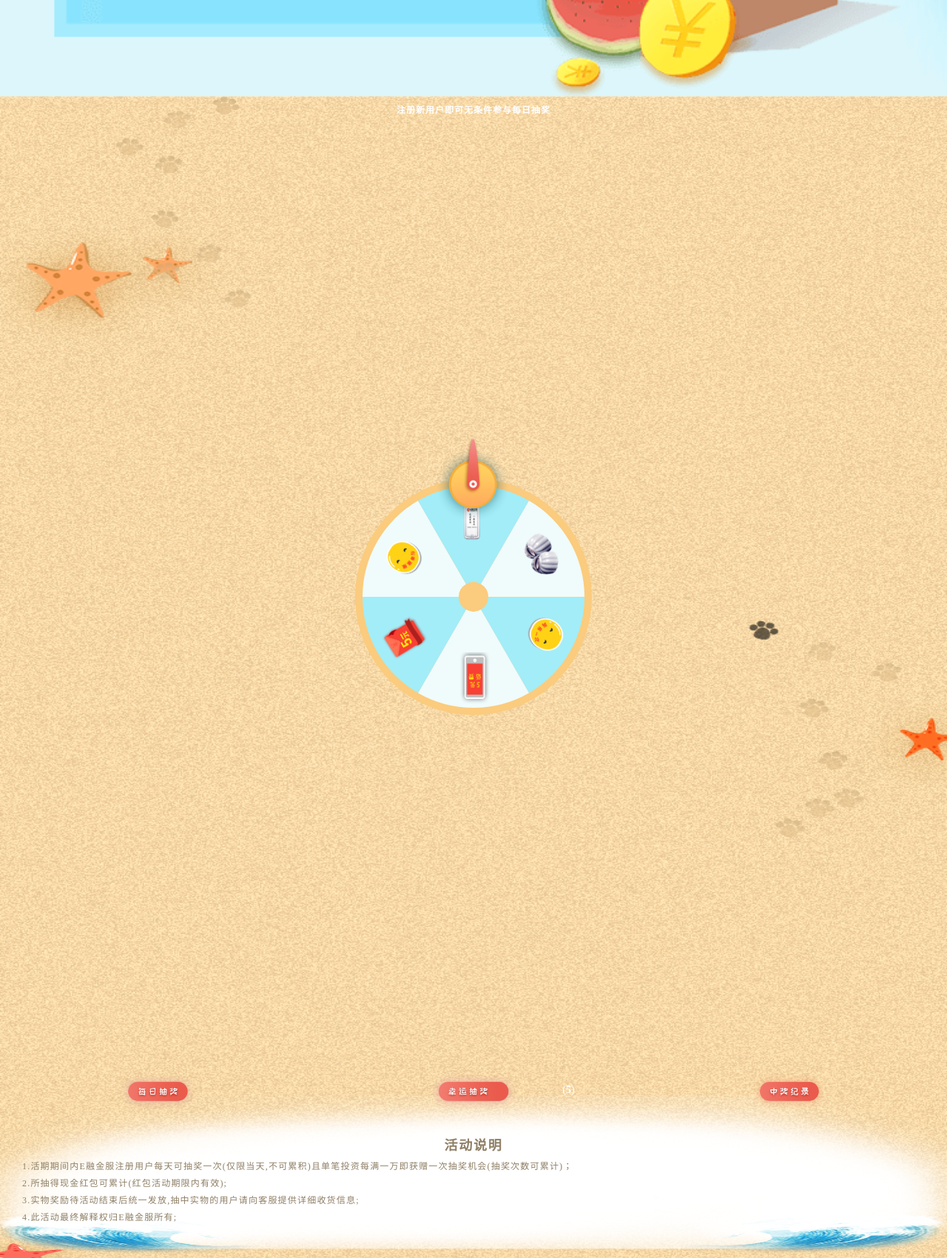
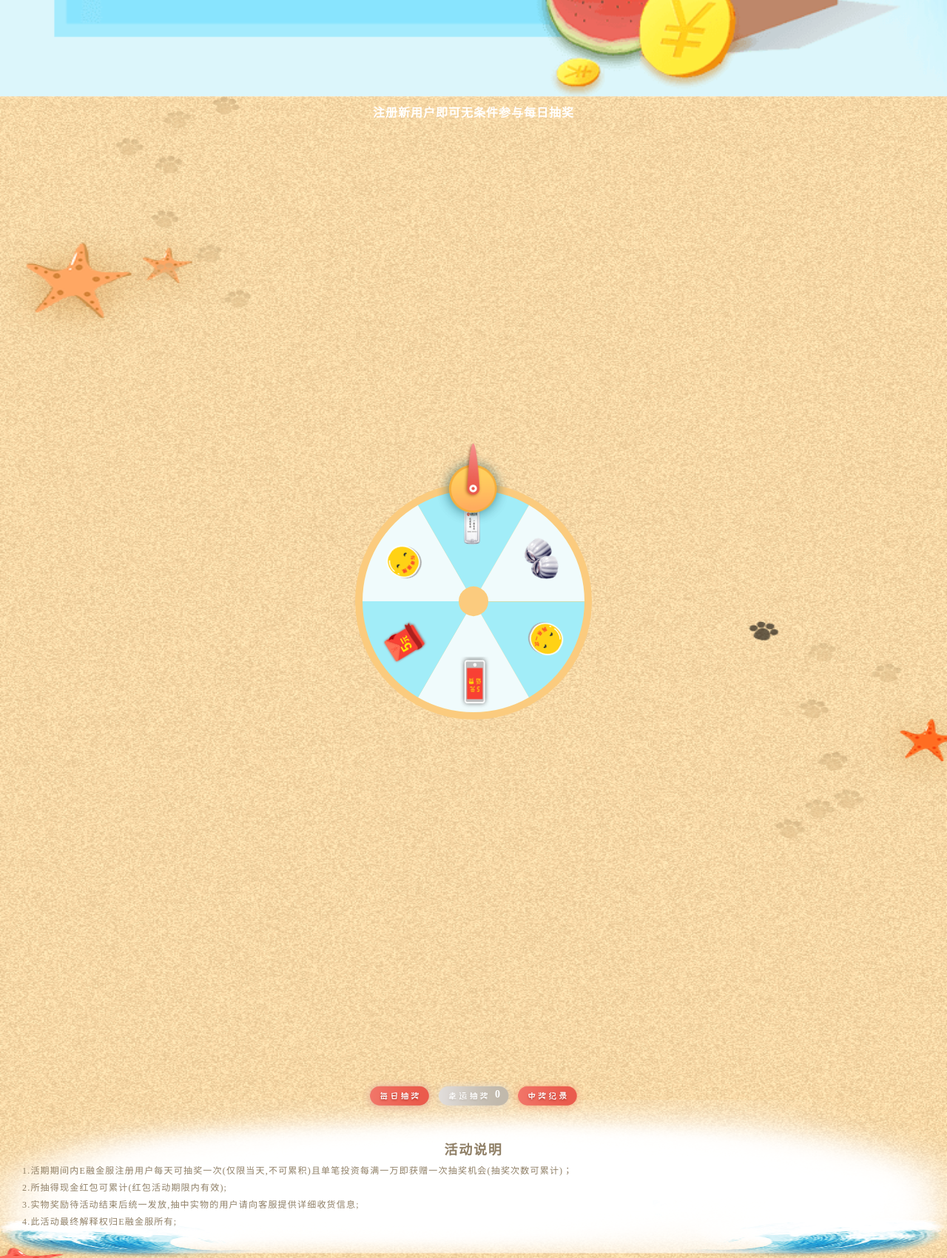
Before and after one commit to lttztt/myCode, a plain HTML site: page lottery_final/index.html in a window 1280 px wide. Shown: the part 380-2081 px from the top of the page at 74% size. Drawn offline with Linux system fonts and the light colour scheme.

Commit message:
把按钮组改为300固定加居中显示以适配定位大小屏手机。把次数的括号去掉了

```diff
--- a/lottery_final/css/index.css
+++ b/lottery_final/css/index.css
@@ -7,16 +7,16 @@ body,html{width:100%;background-color:#fddfad}
 .top_banner img{width:100%}
 .main{background-image:url(../images/bg_main.png);background-repeat:no-repeat;background-size:100% 100%;position:relative}
 .main .lottery{width:100%;margin-top:-5px}
-.lottery .lottery_title{padding:10px;text-align:center;color:#fff;font-weight:700;letter-spacing:1px}
+.lottery .lottery_title{padding:10px;text-align:center;color:#fff;font-weight:700;letter-spacing:1px;font-size: 16px;}
 .lottery_dish{position:relative;text-align:center;overflow:hidden}
 .lottery_dish .lottery_pointer{position:absolute;width:130px;top:33%;left:50%;transform:translate(-50%);z-index:10}
 /* 按钮 */
-.lottery .lottery_buttons{width:100%;z-index:15;padding-bottom:30px}
+.lottery .lottery_buttons{width:300px;margin: 0 auto;z-index:15;padding-bottom:30px}
 .lottery_buttons ul{list-style-type:none;display:flex;justify-content:space-around;align-items:center;text-align:center;}
 .lottery_buttons .relative_li{flex:1;position:relative}
 .lottery_buttons img{height:50px}
 .relative_li img{position:absolute;top:50%;left:50%;transform:translate(-50%)}
-.lottery_span{color:#fff;position:absolute;right:18%;top:15px;z-index:20;font-size:14px}
+.lottery_span{color:#fff;position:absolute;right:14%;top:15px;z-index:20;font-size:14px}
 .hidden_btn{display:none}
 #go.lottery_active{display:block}
 #go2.lottery_active{display:block}
--- a/lottery_final/index.html
+++ b/lottery_final/index.html
@@ -38,7 +38,7 @@
               <img src="images/ereyday.png" id="go" class="lottery_active hidden_btn">
             </li>
             <li class="relative_li">
-              <span class="lottery_span">(<b class="lottery_times"></b>)</span>
+              <span class="lottery_span"><b class="lottery_times"></b></span>
               <img src="images/lunck_none.png">
               <img src="images/lunck.png" id="go2" class="lottery_active hidden_btn">
             </li>
@@ -102,12 +102,7 @@
         <div class="words_title">
           <span class="title_name">中奖记录</span>
         </div>
-        <ul class="dialog_ul">
-          <li class="dialog_li">
-            <span class="li_name">高端保温玻璃杯</span>
-            <span class="li_time">中奖时间:2018年8月3号</span>
-          </li>
-        </ul>
+        <ul class="dialog_ul"></ul>
       </div>
       <div class="main_words modal2">
         <div class="words_title">
--- a/lottery_final/js/index.js
+++ b/lottery_final/js/index.js
@@ -1,7 +1,7 @@
 // 定义变量
 var go1Flag = false, go2Flag = false, angles = [240, 180, 120, 60, 0, 300];
 // 需要渲染的变量(幸运抽奖、每日抽奖、是否登录、是否过期)
-var luck_times = 5, every_times = 1,isLogin = true, overdue = false;
+var luck_times = 0, every_times = 1,isLogin = true, overdue = false;
 
 var _lottery = {
   title: [], //奖品名称
```
